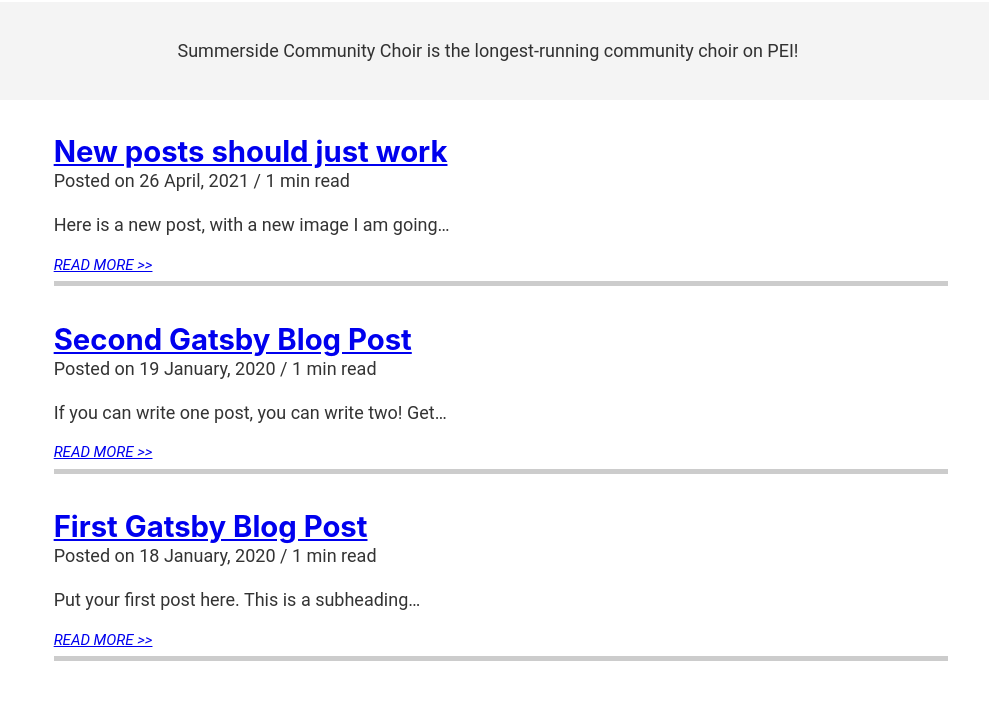
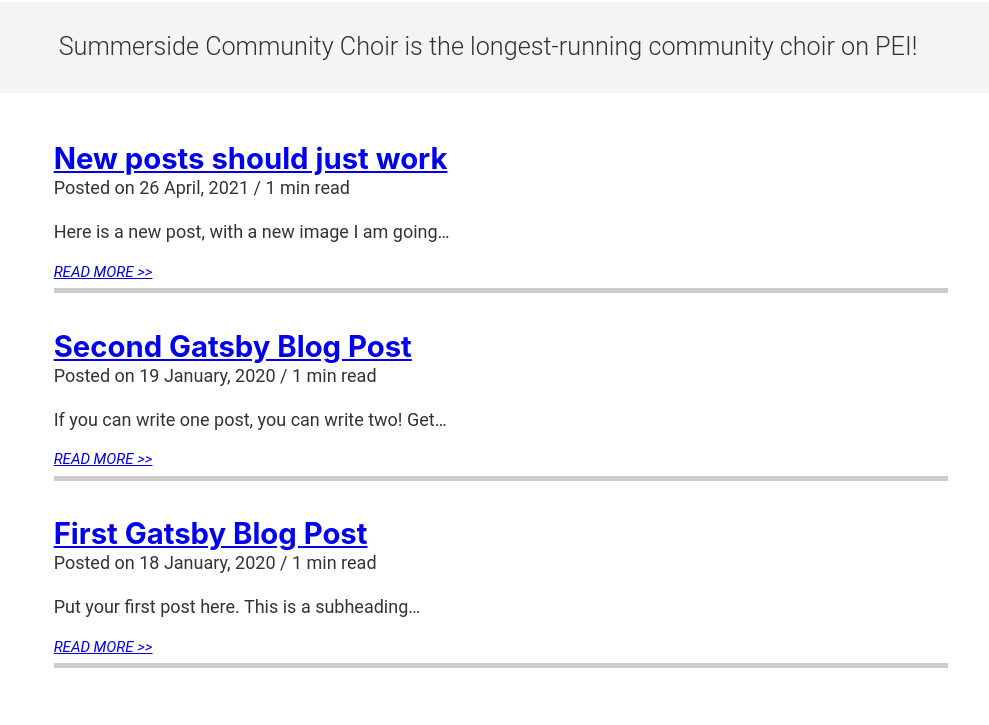
Before and after one commit to sarah11918/sccplayground, a Gatsby site: page /blog in a window 1280 px wide. Shown: the part 106-831 px from the top of the page, without its empty margins (152-1141 px from the left). Built offline with nearby package versions, Linux system fonts and the light colour scheme; Gatsby itself is replaced by a stand-in of ours.

Commit message:
fine-tuned the banner

```diff
--- a/src/components/layout.js
+++ b/src/components/layout.js
@@ -27,8 +27,16 @@ const Layout = ({ children }) => {
   return (
     <>
       <Header siteTitle={data.site.siteMetadata?.title || `Title`} />
-      <div style={{ margin: `0 auto`,
-         backgroundColor: `#f4f4f4`, padding: `2em`, textAlign: `center`, marginBottom: `2em`}}>Summerside Community Choir is the longest-running community choir on PEI!</div>
+      <div style={{
+        margin: `0 auto`,
+        backgroundColor: `#f4f4f4`,
+        padding: `1em 2em`,
+        textAlign: `center`,
+        fontWeight: `300`,
+        fontSize: `1.4rem`,
+        lineHeight: `1.6em`,
+        marginBottom: `2em`
+        }}> Summerside Community Choir is the longest-running community choir on PEI!</div>
       <div
         style={{
           margin: `0 auto`,
```
